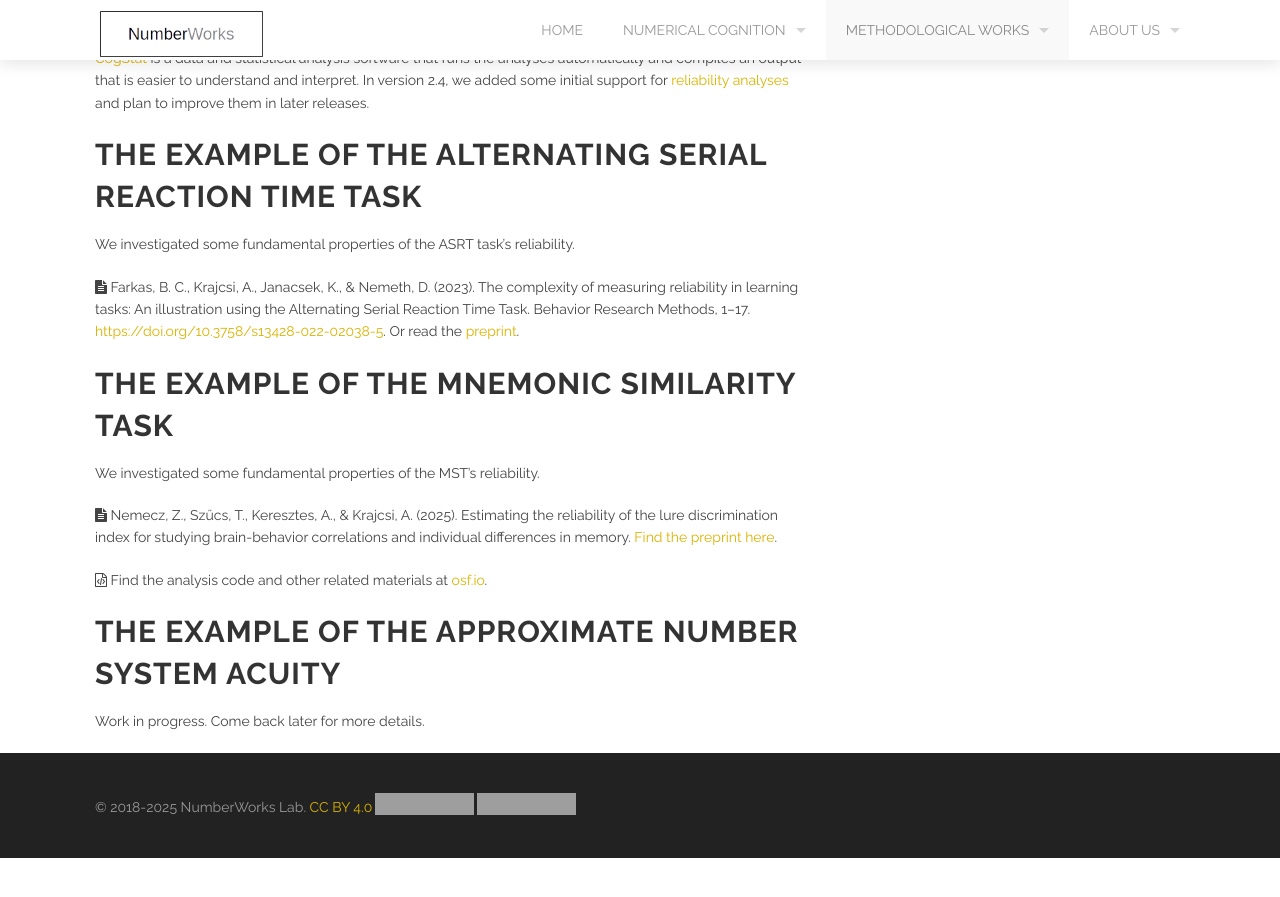
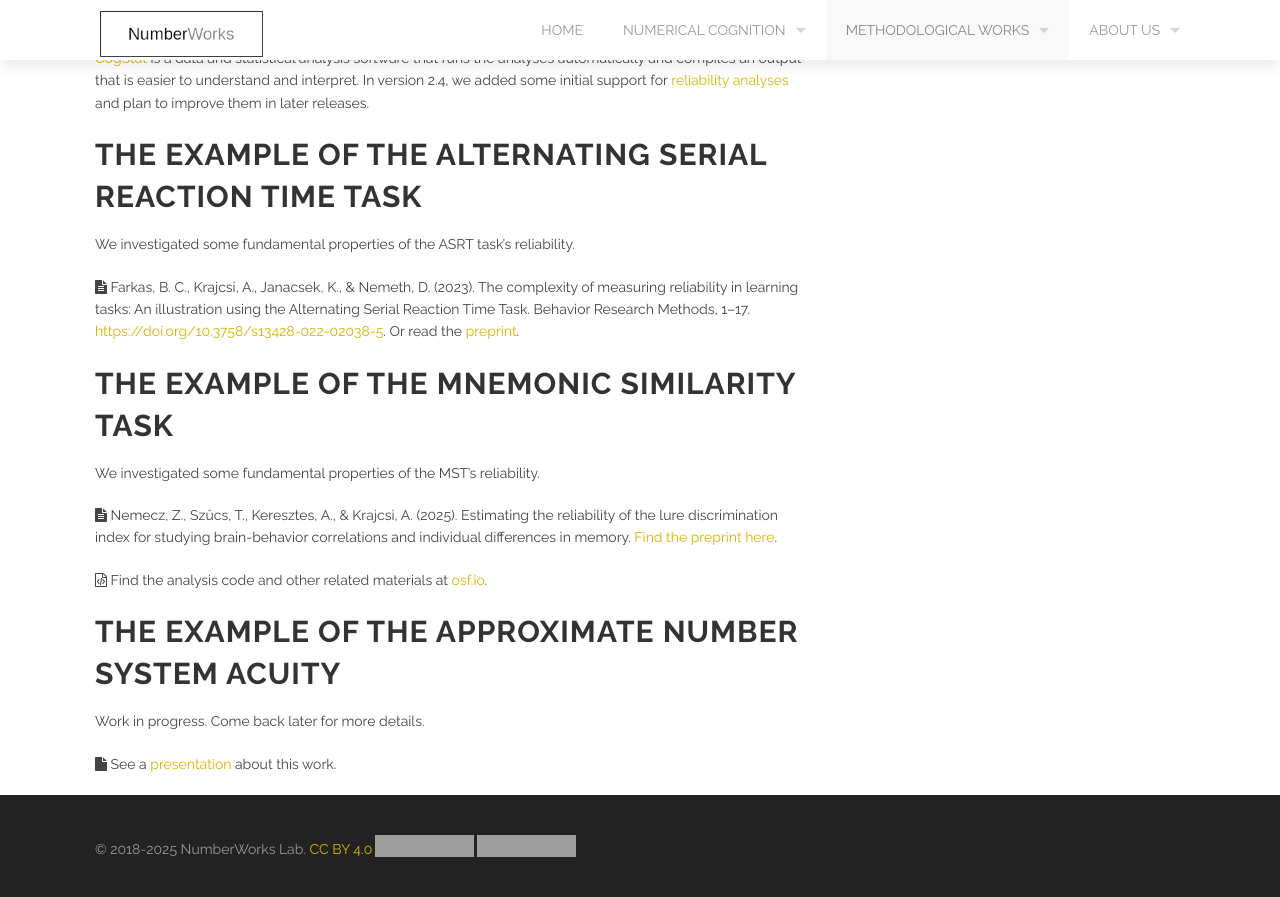
Before and after one commit to theNumberWorks/numberworks_website, a Jekyll site: the page built from reliability.md, in a window 1280 px wide and 900 px high, scrolled down 1311 px. Shown: the top 897 px of the window. Built offline with Jekyll 4.4.1, drawn with Linux system fonts in a browser that asks for light colours; before the commit the page ends 2169 px from its top, so only the background shows below that; grey boxes are pictures that could not be loaded.

Commit message:
Update reliability.md

```diff
--- a/reliability.md
+++ b/reliability.md
@@ -54,3 +54,5 @@ We investigated some fundamental properties of the MST's reliability.
 ## The example of the Approximate Number System acuity
 
 Work in progress. Come back later for more details.
+
+<i class='fa fa-file'></i> See a [presentation](https://docs.google.com/presentation/d/1egIeG0oECFJpKlH6h58CmUozp7oVdcSS8Twq5Vg-I5M/edit?usp=sharing) about this work.
```
